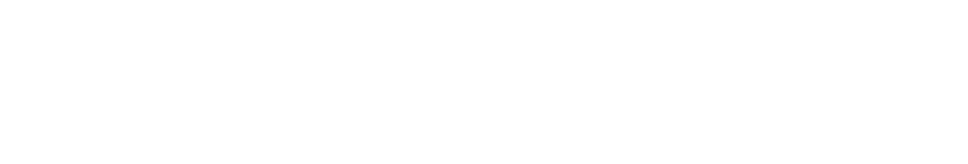
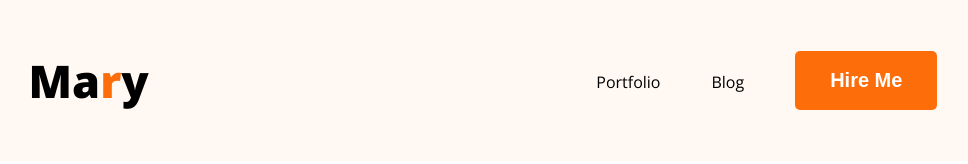
Before and after one commit to nay4em/my-first-portfolio, a plain HTML site: page index.html in a window 1280 px wide. Shown: the whole page, without its empty margins (157-1125 px from the left). Drawn offline with nearby package versions, Linux system fonts and the light colour scheme.

Commit message:
design navbar and styled according to design

```diff
--- a/index.html
+++ b/index.html
@@ -4,8 +4,23 @@
     <meta charset="UTF-8">
     <meta name="viewport" content="width=device-width, initial-scale=1.0">
     <title>Mohammed Nayeem Portfolio</title>
+    <link rel="preconnect" href="https://fonts.googleapis.com">
+<link rel="preconnect" href="https://fonts.gstatic.com" crossorigin>
+<link href="https://fonts.googleapis.com/css2?family=Open+Sans:ital,wght@0,300..800;1,300..800&display=swap" rel="stylesheet">
+<link rel="stylesheet" href="styles/portfolio.css">
 </head>
-<body>
-
+<body class="font-open-sans">
+    <header>
+        <nav>
+            <div class="logo">
+                <h2>Ma<span class="color-orange">r</span>y</h2>
+            </div>
+            <ul class="menu" >
+              <li><a href=""></a>Portfolio</li>
+              <li><a href=""></a>Blog</li>
+              <li><button class="btn">Hire Me</button></li>
+            </ul>
+        </nav>
+    </header>
 </body>
 </html>
--- /dev/null
+++ b/styles/portfolio.css
@@ -0,0 +1,59 @@
+*{
+    margin: 0;
+    padding: 0;
+    box-sizing: border-box;
+}
+/* shared style */
+.font-open-sans {
+  font-family: "Open Sans", sans-serif;
+  font-optical-sizing: auto;
+}
+
+/* main style  */
+.logo h2{
+    font-size: 45px;
+    font-weight: 900;
+}
+.color-orange {
+    color: #FD6E0A;
+}
+
+.btn {
+    background-color: #FD6E0A;
+    border: none;
+    padding: 18px 35px;
+    border-radius: 5px;
+    font-size: 20px;
+    font-weight: bold;
+    color: white;
+}
+
+
+header {
+    background-color: #FFF8F3;
+    padding-top: 50px;
+    padding-bottom: 50px;
+}
+
+nav {
+    width: 71%;
+    max-width: 1140px;
+    /* border: 1px solid red; */
+    margin: 0px auto;
+    display: flex;
+    justify-content: space-between;
+    align-items: center;
+}
+
+nav .menu {
+    display: flex;
+    list-style-type: none;
+    gap: 51px;
+    align-items: center;
+}
+
+nav .menu a {
+    font-size: 20px;
+    color: #474747;
+    text-decoration: none;
+}
```
